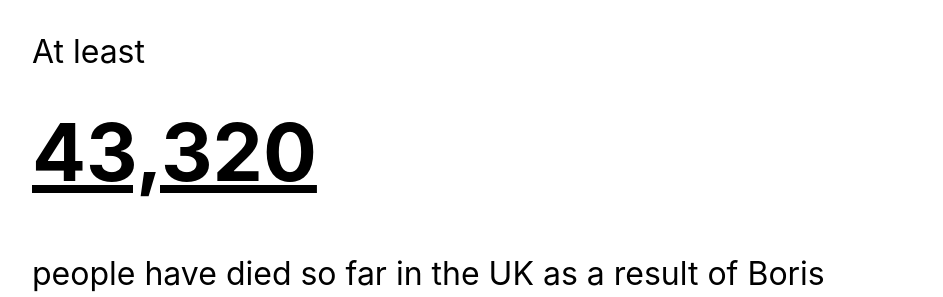
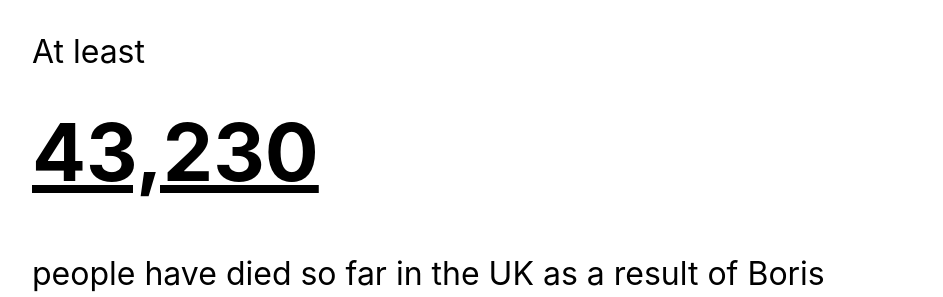
Before and after one commit to jacquescorbytuech/Boris-Johnson, a Jekyll site: the page built from index.html, in a window 1280 px wide. Shown: the top 297 px of the page, without its empty margins (168-1111 px from the left). Built offline with Jekyll 4.4.1, drawn with Linux system fonts in a browser that asks for light colours.

Commit message:
Update index.html

```diff
--- a/index.html
+++ b/index.html
@@ -3,7 +3,7 @@
 ---
 
 <p>At least</p>
-<h1>43,320</h1>
+<h1>43,230</h1>
 <p>people have died so far in the UK as a result of Boris Johnson and his government's incompetent handling of the Covid-19 crisis.</p>
 <p>According to the Financial Times and data from the Office of National Statistics, this number is likely to be <a href="https://www.ft.com/content/3c53ab12-d859-4ceb-b262-f6a0221ca129">significantly higher</a>.</p>
 <p>Still happy to have this idiot leading the country?</p>
```
